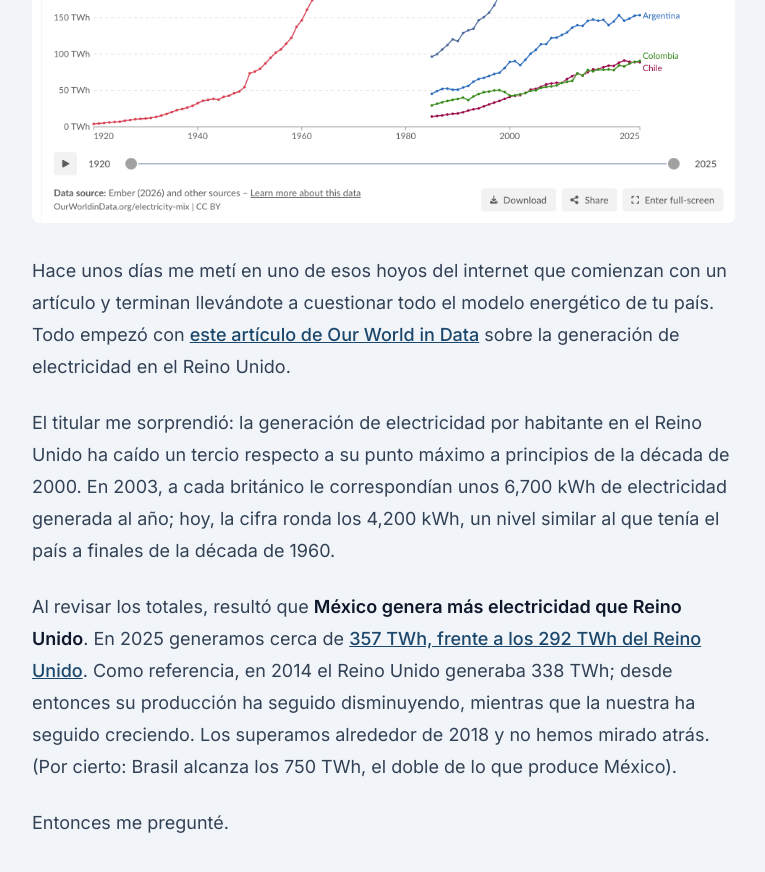
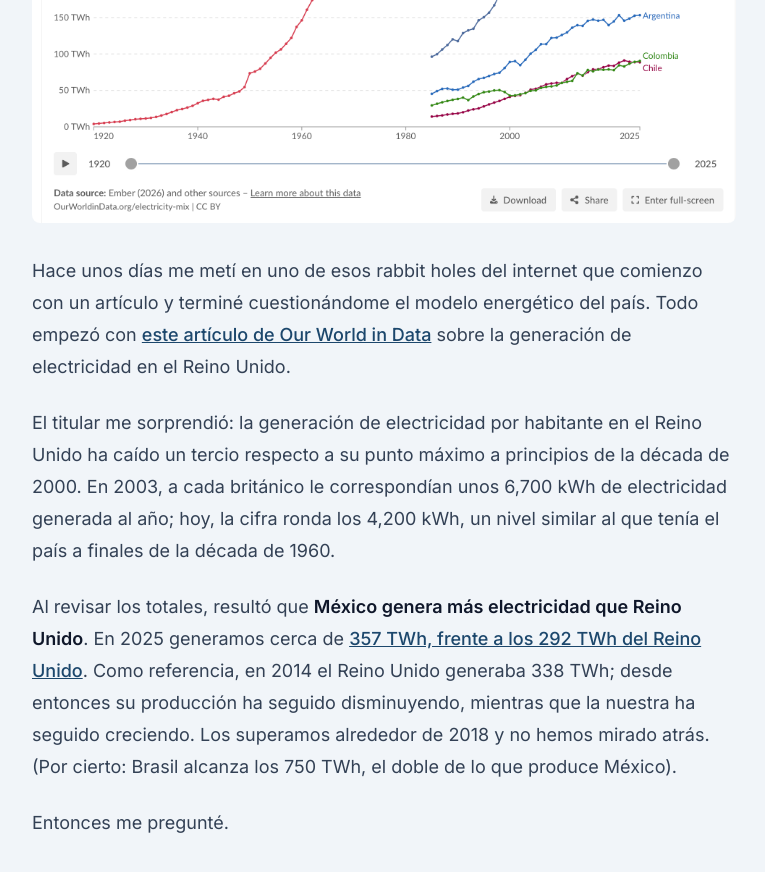
Before and after one commit to 3zcurdia/3zcurdia.github.io, a Jekyll site: the page built from _posts/2026-10-15-future-energy-latam.md, in a window 1280 px wide and 900 px high, scrolled down 634 px. Shown: the top 872 px of the window, without its empty margins (256-1021 px from the left). Built offline with Jekyll 4.4.1, drawn with Linux system fonts in a browser that asks for light colours; nearby versions of some CDN libraries.

Commit message:
intro fix

```diff
--- a/_posts/2026-10-15-future-energy-latam.md
+++ b/_posts/2026-10-15-future-energy-latam.md
@@ -12,7 +12,7 @@ tags:
   - AI assisted
 ---
 
-Hace unos días me metí en uno de esos hoyos del internet que comienzan con un artículo y terminan llevándote a cuestionar todo el modelo energético de tu país. Todo empezó con [este artículo de Our World in Data](https://ourworldindata.org/data-insights/electricity-generation-per-person-in-the-united-kingdom-has-fallen-by-a-third-from-its-early-2000s-peak) sobre la generación de electricidad en el Reino Unido.
+Hace unos días me metí en uno de esos rabbit holes del internet que comienzo con un artículo y terminé cuestionándome el modelo energético del país. Todo empezó con [este artículo de Our World in Data](https://ourworldindata.org/data-insights/electricity-generation-per-person-in-the-united-kingdom-has-fallen-by-a-third-from-its-early-2000s-peak) sobre la generación de electricidad en el Reino Unido.
 
 El titular me sorprendió: la generación de electricidad por habitante en el Reino Unido ha caído un tercio respecto a su punto máximo a principios de la década de 2000. En 2003, a cada británico le correspondían unos 6,700 kWh de electricidad generada al año; hoy, la cifra ronda los 4,200 kWh, un nivel similar al que tenía el país a finales de la década de 1960.
 
```
